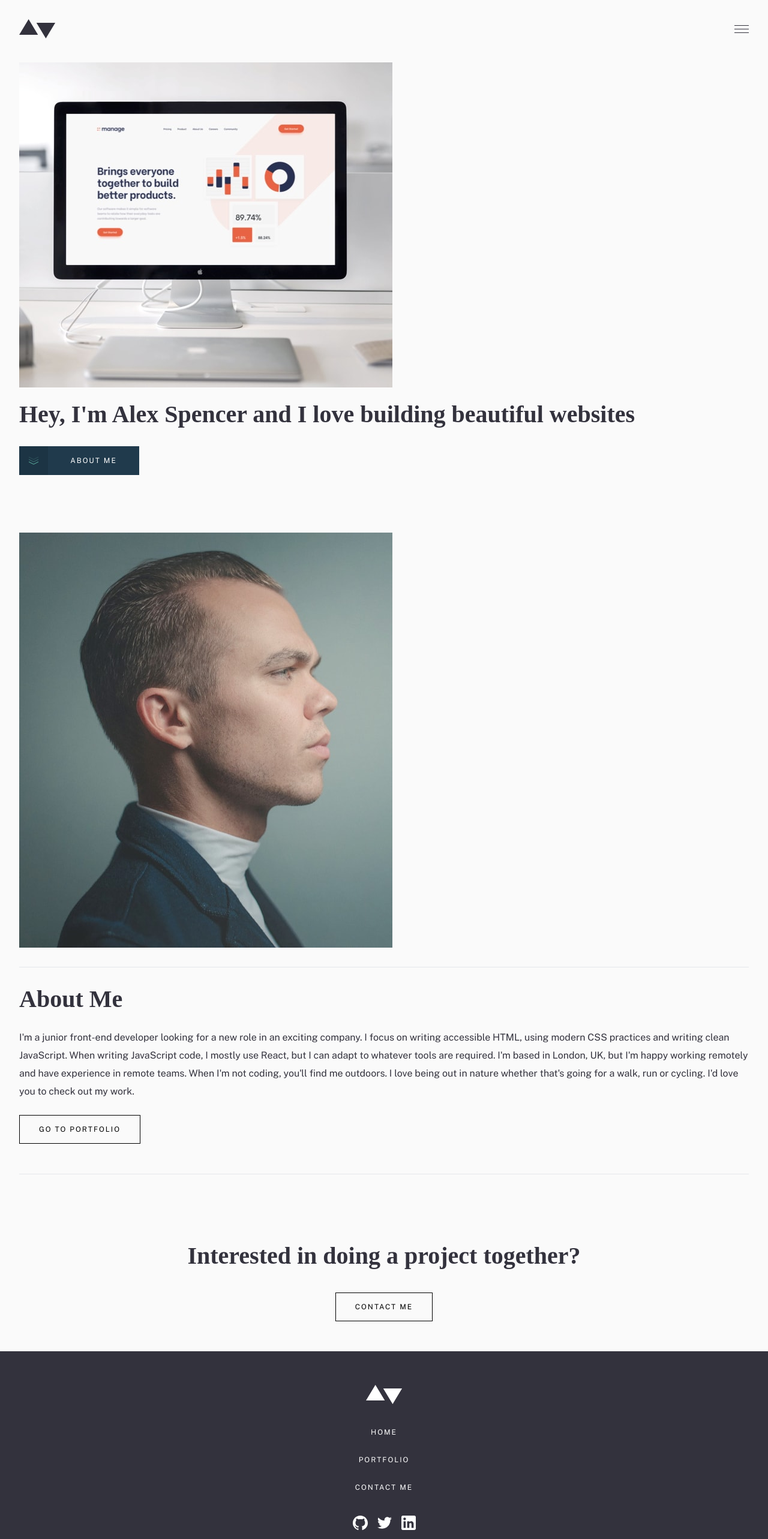
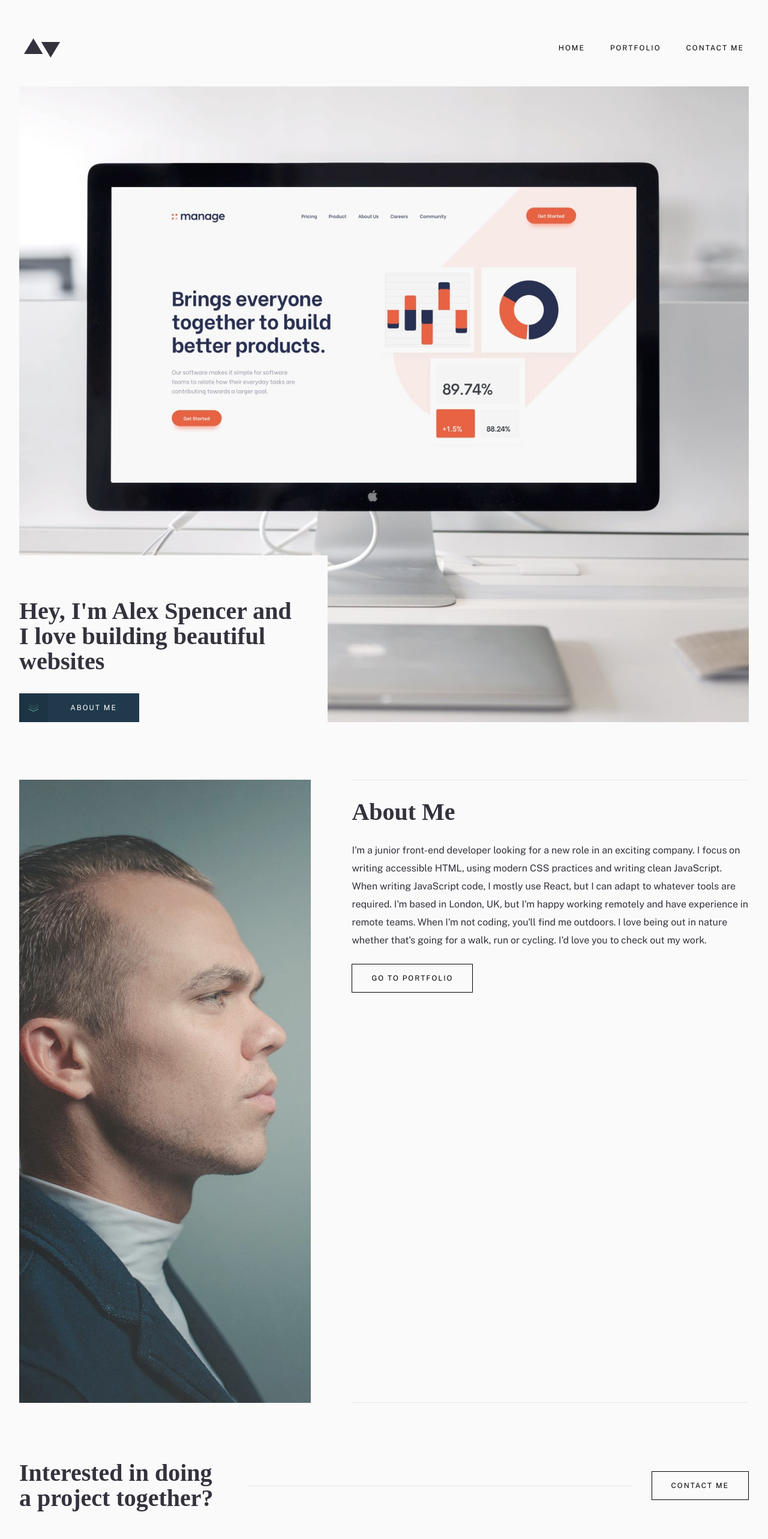
Before and after one commit to peternguyen777/fem-minimal-portfolio, a Next.js app: page / in a window 1280 px wide. Shown: the top 2566 px of the page at 60% size. Built offline with nearby package versions, Linux system fonts and the light colour scheme; a web font is replaced by a local one.

Commit message:
index tablet

```diff
--- a/components/ButtonSecondary.js
+++ b/components/ButtonSecondary.js
@@ -4,7 +4,7 @@ import Link from "next/link";
 const ButtonSecondary = (props) => {
   return (
     <Link href={props.href}>
-      <button className='flex items-center justify-center border border-black px-8 py-4 font-publicsans text-[12px] leading-[14px] tracking-[2px] hover:border-primary_darkblue hover:bg-primary_darkblue hover:text-white disabled:opacity-20'>
+      <button className='flex w-max items-center justify-center border border-black px-8 py-4 font-publicsans text-[12px] leading-[14px] tracking-[2px] hover:border-primary_darkblue hover:bg-primary_darkblue hover:text-white disabled:opacity-20'>
         {props.children}
       </button>
     </Link>
--- /dev/null
+++ b/components/ContactFooter.js
@@ -0,0 +1,21 @@
+import React from "react";
+import ButtonSecondary from "./ButtonSecondary";
+
+const ContactFooter = () => {
+  return (
+    <React.Fragment>
+      <div className='flex flex-col items-center sm:mt-24 sm:flex-row sm:justify-between'>
+        <h2 className='mt-[80px] mb-10 text-center sm:my-0 sm:max-w-[350px] sm:items-center sm:text-left'>
+          Interested in doing a project together?
+        </h2>
+        <div className='sm:flex sm:flex-grow sm:items-center sm:justify-between'>
+          <hr className='hidden sm:mx-8 sm:inline-flex sm:flex-grow' />
+          <ButtonSecondary href='/contact'>CONTACT ME</ButtonSecondary>
+        </div>
+      </div>
+      <div className='pt-[80px] sm:pt-24' />
+    </React.Fragment>
+  );
+};
+
+export default ContactFooter;
--- a/components/Footer.js
+++ b/components/Footer.js
@@ -3,12 +3,13 @@ import Link from "next/link";
 
 const Footer = () => {
   return (
-    <footer className='flex flex-col items-center bg-primary_darkblue'>
+    <footer className='flex flex-col items-center bg-primary_darkblue sm:h-[80px] sm:flex-row sm:justify-between sm:px-10'>
+      <div className='flex flex-col items-center sm:flex-row sm:items-center'>
         <svg
           xmlns='http://www.w3.org/2000/svg'
           width='61'
           height='32'
-        className='mt-14 mb-10'
+          className='mt-14 mb-10 sm:my-0'
         >
           <path
             fill='#FFFFFF'
@@ -16,7 +17,7 @@ const Footer = () => {
             d='M60.082 5.878L44.408 32 28.735 5.878h31.347zM15.673 0l15.674 26.122H0L15.673 0z'
           />
         </svg>
-      <div className='mb-10 flex flex-col items-center space-y-8'>
+        <div className='mb-10 flex flex-col items-center space-y-8 sm:mb-0 sm:ml-12 sm:flex-row sm:space-y-0 sm:space-x-[42px]'>
           <Link href='/'>
             <a className='font-publicsans text-[12px] leading-[14px] tracking-[2px] text-white'>
               HOME
@@ -33,7 +34,8 @@ const Footer = () => {
             </a>
           </Link>
         </div>
-      <div className='mb-14 flex items-center space-x-4'>
+      </div>
+      <div className='mb-14 flex items-center space-x-4 sm:mb-0'>
         <svg xmlns='http://www.w3.org/2000/svg' width='25' height='24'>
           <path
             fill='#fff'
--- a/components/Header.js
+++ b/components/Header.js
@@ -10,20 +10,37 @@ const Header = () => {
 
   return (
     <header>
-      <div className='fixed top-0 flex w-screen items-center justify-between bg-secondary_grey_bg p-8 pb-10'>
-        <img src='/logo.svg' alt='' className='' />
+      <div className='fixed top-0 z-30 flex w-screen items-center justify-between bg-secondary_grey_bg p-8 pb-10 sm:px-10 sm:pt-16 sm:pb-12'>
+        <img src='/logo.svg' alt='' />
+        <div className='hidden items-center space-x-[42px] sm:inline-flex sm:items-center'>
+          <Link href='/'>
+            <a className='font-publicsans text-[12px] leading-[14px] tracking-[2px]'>
+              HOME
+            </a>
+          </Link>
+          <Link href='/portfolio'>
+            <a className='font-publicsans text-[12px] leading-[14px] tracking-[2px]'>
+              PORTFOLIO
+            </a>
+          </Link>
+          <Link href='/contact'>
+            <a className='font-publicsans text-[12px] leading-[14px] tracking-[2px]'>
+              CONTACT ME
+            </a>
+          </Link>
+        </div>
         {mobileMenu ? (
           <img
             src='/icons/close.svg'
             alt=''
-            className=''
+            className='sm:hidden'
             onClick={mobileMenuHandler}
           />
         ) : (
           <img
             src='/icons/hamburger.svg'
             alt=''
-            className='h-[13px] w-[24px]'
+            className='h-[13px] w-[24px] sm:hidden'
             onClick={mobileMenuHandler}
           />
         )}
--- a/pages/index.js
+++ b/pages/index.js
@@ -1,6 +1,7 @@
 import Head from "next/head";
 import ButtonPrimary from "../components/ButtonPrimary";
 import ButtonSecondary from "../components/ButtonSecondary";
+import ContactFooter from "../components/ContactFooter";
 import Footer from "../components/Footer";
 import Header from "../components/Header";
 
@@ -16,45 +17,66 @@ export default function Home() {
 
       <Header />
 
-      <main className='mt-[104px] bg-secondary_grey_bg px-8'>
+      <main className='mt-[104px] bg-secondary_grey_bg px-8 sm:mt-[144px]'>
         <img
           src='/homepage/mobile/image-homepage-hero@2x.jpg'
           alt=''
-          className='mb-6'
+          className='mb-6 sm:hidden'
         />
-        <h2 className='mb-8'>
+        <div className='relative h-auto w-auto'>
+          <img
+            src='/homepage/tablet/image-homepage-hero@2x.jpg'
+            alt=''
+            className='mb-6 hidden sm:mb-0 sm:inline-block'
+          />
+          <div className='sm:absolute sm:bottom-0 sm:flex sm:h-[278px] sm:w-[514px] sm:flex-col sm:justify-end sm:bg-secondary_grey_bg'>
+            <h2 className='mb-8 sm:w-[458px]'>
               Hey, I'm Alex Spencer and I love building beautiful websites
             </h2>
             <ButtonPrimary href='#about-me-section'>ABOUT ME</ButtonPrimary>
+          </div>
+        </div>
+
+        <div className='mb-8 mt-24 sm:mb-0 sm:grid sm:grid-cols-10'>
           <img
             src='/homepage/mobile/image-homepage-profile@2x.jpg'
             alt=''
-          className='mb-8 mt-24'
+            className='sm:hidden'
           />
+          <img
+            src='/homepage/tablet/image-homepage-profile@2x.jpg'
+            alt=''
+            className=' hidden sm:col-span-4 sm:inline-block'
+          />
+          <div className='sm:col-span-6 sm:flex sm:flex-col sm:justify-between sm:pl-[68px]'>
+            <div>
               <hr />
               <div id='about-me-section'>
                 <h2 className='mb-7 mt-8'>About Me</h2>
                 <p className='mb-6'>
                   I'm a junior front-end developer looking for a new role in an
-            exciting company. I focus on writing accessible HTML, using modern
-            CSS practices and writing clean JavaScript. When writing JavaScript
-            code, I mostly use React, but I can adapt to whatever tools are
-            required. I'm based in London, UK, but I'm happy working remotely
-            and have experience in remote teams. When I'm not coding, you'll
-            find me outdoors. I love being out in nature whether that's going
-            for a walk, run or cycling. I'd love you to check out my work.
+                  exciting company. I focus on writing accessible HTML, using
+                  modern CSS practices and writing clean JavaScript. When
+                  writing JavaScript code, I mostly use React, but I can adapt
+                  to whatever tools are required. I'm based in London, UK, but
+                  I'm happy working remotely and have experience in remote
+                  teams. When I'm not coding, you'll find me outdoors. I love
+                  being out in nature whether that's going for a walk, run or
+                  cycling. I'd love you to check out my work.
                 </p>
 
-          <ButtonSecondary href='/portfolio'>GO TO PORTFOLIO</ButtonSecondary>
+                <ButtonSecondary href='/portfolio'>
+                  GO TO PORTFOLIO
+                </ButtonSecondary>
               </div>
-        <hr className='mt-[50px]' />
-        <div className='flex flex-col items-center'>
-          <h2 className='mt-[115px] mb-10 text-center'>
-            Interested in doing a project together?
-          </h2>
-          <ButtonSecondary href='/contact'>CONTACT ME</ButtonSecondary>
-          <div className='mt-[50px]' />
             </div>
+            <hr className='hidden sm:inline-block' />
+          </div>
+        </div>
+
+        <hr className='mt-[50px] mb-[35px] sm:hidden' />
+
+        <ContactFooter />
       </main>
 
       <Footer />
--- a/pages/portfolio/[projectId].js
+++ b/pages/portfolio/[projectId].js
@@ -49,7 +49,7 @@ const DetailPortfolio = (props) => {
             Interested in doing a project together?
           </h2>
           <ButtonSecondary href='/contact'>CONTACT ME</ButtonSecondary>
-          <div className='mt-20' />
+          <div className='mt-[80px]' />
         </div>
       </main>
 
--- a/pages/portfolio/index.js
+++ b/pages/portfolio/index.js
@@ -29,7 +29,7 @@ const index = () => {
             Interested in doing a project together?
           </h2>
           <ButtonSecondary href='/contact'>CONTACT ME</ButtonSecondary>
-          <div className='mt-[50px]' />
+          <div className='mt-[80px]' />
         </div>
       </main>
 
--- a/styles/globals.css
+++ b/styles/globals.css
@@ -31,4 +31,10 @@
     scroll-behavior: smooth;
     scroll-padding: 104px;
   }
+
+  @media (min-width: 576px) {
+    html {
+      scroll-padding: 144px;
+    }
+  }
 }
--- a/tailwind.config.js
+++ b/tailwind.config.js
@@ -18,6 +18,16 @@ module.exports = {
         secondary_red: "#F43030",
       },
     },
+    screens: {
+      sm: "640px",
+      // => @media (min-width: 576px) { ... }
+
+      md: "768px",
+      // => @media (min-width: 960px) { ... }
+
+      lg: "1440px",
+      // => @media (min-width: 1440px) { ... }
+    },
   },
   plugins: [],
 };
```
Lines whose indentation alone changed are shown as unchanged.
